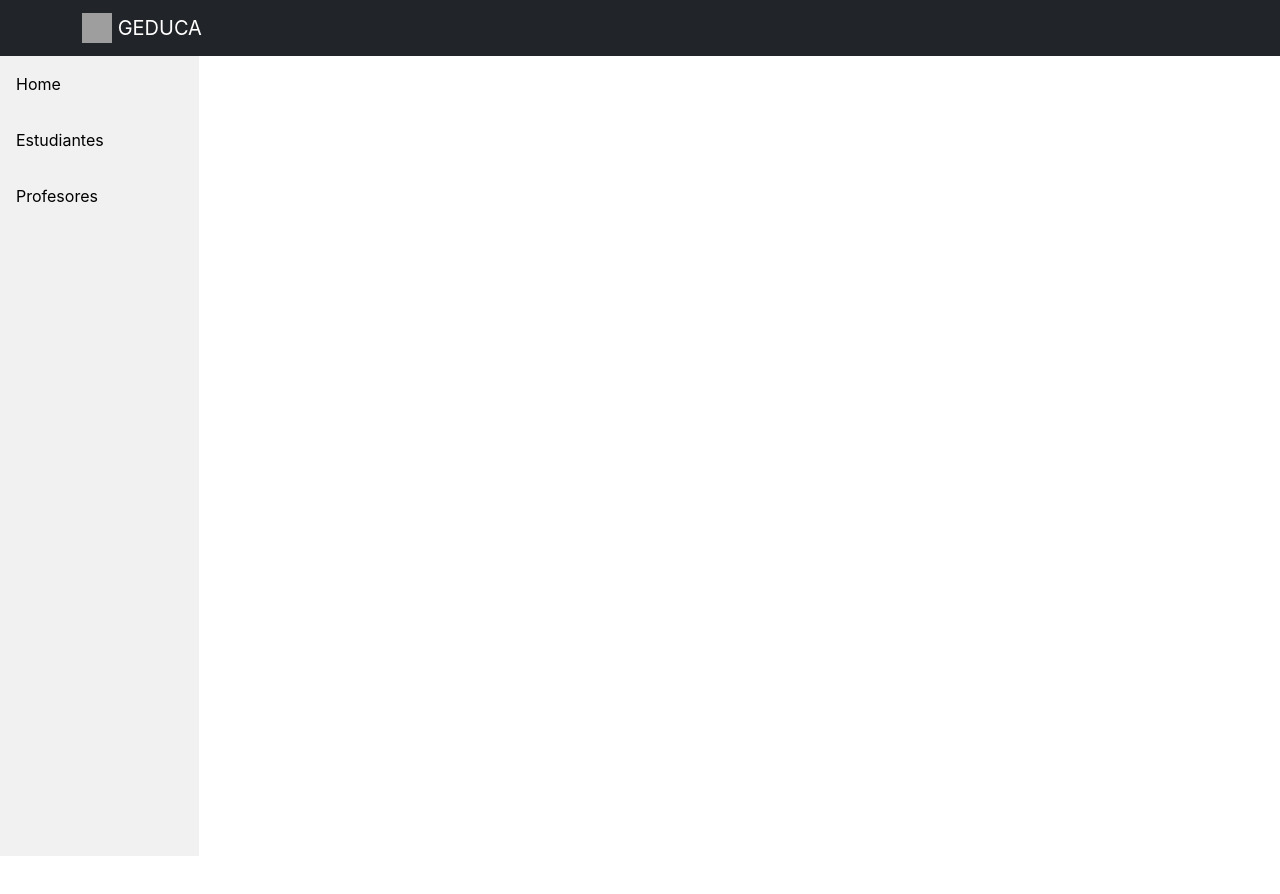
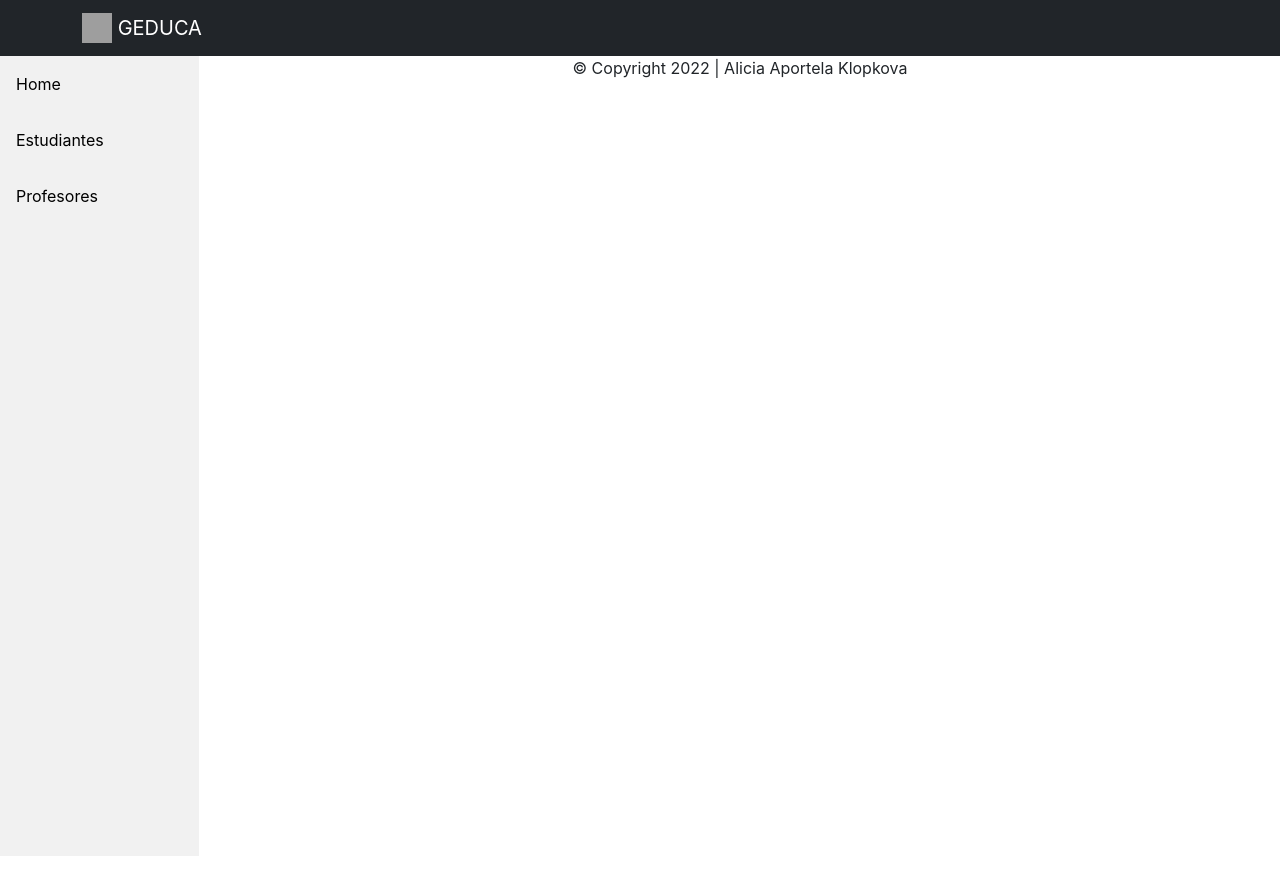
Before and after one commit to aliceklopkova/gestionESBU, a React (Create React App) app: page / in a window 1280 px wide. Shown: the top 894 px of the page. After the commit the page ends 800 px from the top, so only its background shows below. Built offline with nearby package versions, Linux system fonts and the light colour scheme; no server answers; grey boxes are pictures that could not be loaded.

Commit message:
Agregar Footer

```diff
--- a/src/components/Dbody.css
+++ b/src/components/Dbody.css
@@ -1,4 +1,3 @@
 .box {
     padding-left: 200px;
-    height: 850px;
 }
--- a/src/components/Dbody.jsx
+++ b/src/components/Dbody.jsx
@@ -1,11 +1,13 @@
 import React from 'react';
 import './Dbody.css';
 import {Outlet} from "react-router-dom";
+import Footer from "./Footer";
 
 
 function Dbody() {
     return (<div className={'box'}>
         <Outlet/>
+        <Footer/>
     </div>);
 }
 
--- /dev/null
+++ b/src/components/Footer.jsx
@@ -0,0 +1,9 @@
+import React from "react"
+
+const Footer = ()=>(
+    <div className="Footer">
+        <footer style={{textAlign:"center"}}> &copy; Copyright 2022 | Alicia Aportela Klopkova </footer>
+    </div>
+)
+
+export default Footer
--- a/src/components/Logincomponent.jsx
+++ b/src/components/Logincomponent.jsx
@@ -5,6 +5,7 @@ import Auth from "../api/auth";
 import {useNavigate} from "react-router-dom";
 import {useDispatch} from "react-redux";
 import {login} from "../redux/user/userSlice"
+import Footer from "./Footer";
 
 function LoginComponente() {
     const dispatch = useDispatch()
@@ -73,7 +74,7 @@ function LoginComponente() {
                             </Card.Body>
                         </Card>
                     </Col>
-                     <footer style={{textAlign:"center"}}> &copy; Copyright 2022, Alicia </footer>
+                     <Footer/>
                 </Row>
 
             </Container>
```
